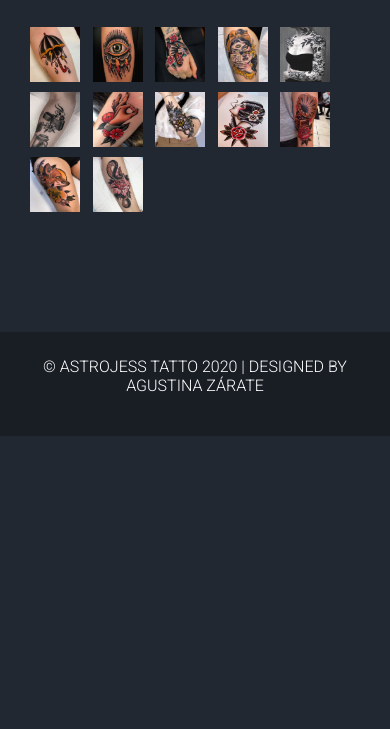
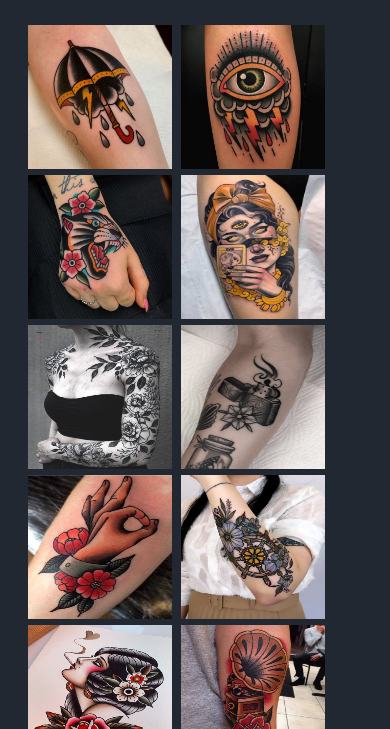
Before and after one commit to agus-99/proyecto-final, a website: page pages/galeria.html in a window 390 px wide. Shown: the part 115-844 px from the top of the page. Drawn offline with nearby package versions, Linux system fonts and the light colour scheme.

Commit message:
modificacion lunes

```diff
--- a/scss/main.scss
+++ b/scss/main.scss
@@ -339,8 +339,8 @@ h4{ @include fsize(20px);
            from {left: 0px;}
            to {left: 15px;}
        }
-    .galeria { @include sizes (60px, 65px);
-               padding: 5px;
+    .galeria { @include sizes (150px, 150px);
+               padding: 3px;
                margin: auto;
             }
     .galeria__2 { @include sizes (300px, auto);
```
Also changed, not shown: css/main.css.
